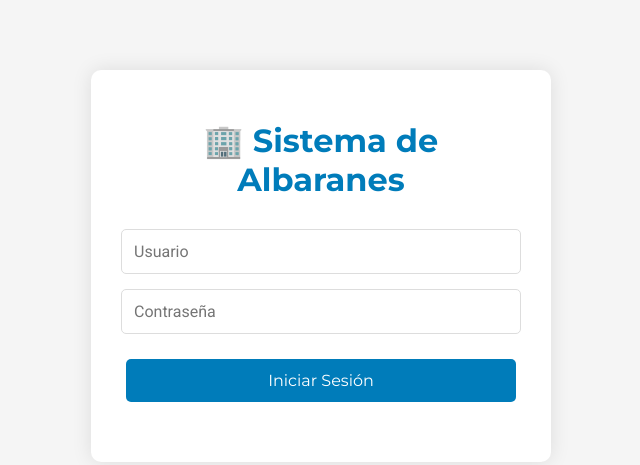
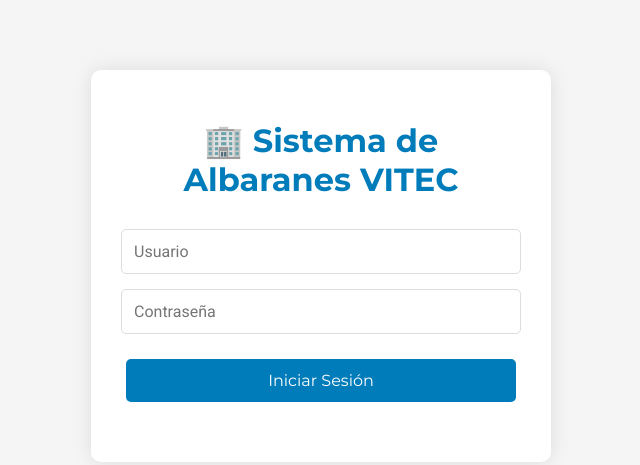
Before and after one commit to Zeuspurpl3/aplicacionAlbaranes, a plain HTML site: page index.html in a window 1280 px wide. Shown: the whole page, without its empty margins (319-959 px from the left). Drawn offline with nearby package versions, Linux system fonts and the light colour scheme.

Commit message:
cambioTitulo

```diff
--- a/index.html
+++ b/index.html
@@ -211,7 +211,7 @@
 <body>
   <!-- Pantalla de Login -->
   <div id="loginScreen" class="login-container">
-    <h1>🏢 Sistema de Albaranes</h1>
+    <h1>🏢 Sistema de Albaranes VITEC</h1>
     <form class="login-form" id="loginForm">
       <input type="text" id="username" placeholder="Usuario" required>
       <input type="password" id="password" placeholder="Contraseña" required>
```
